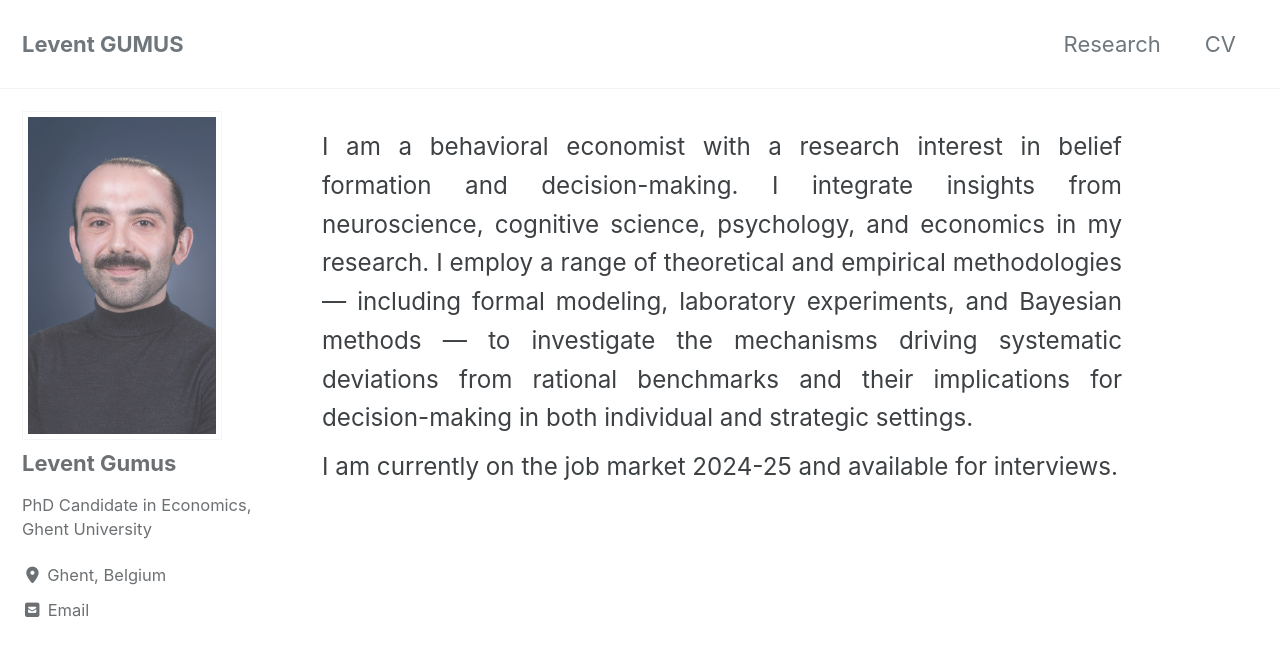
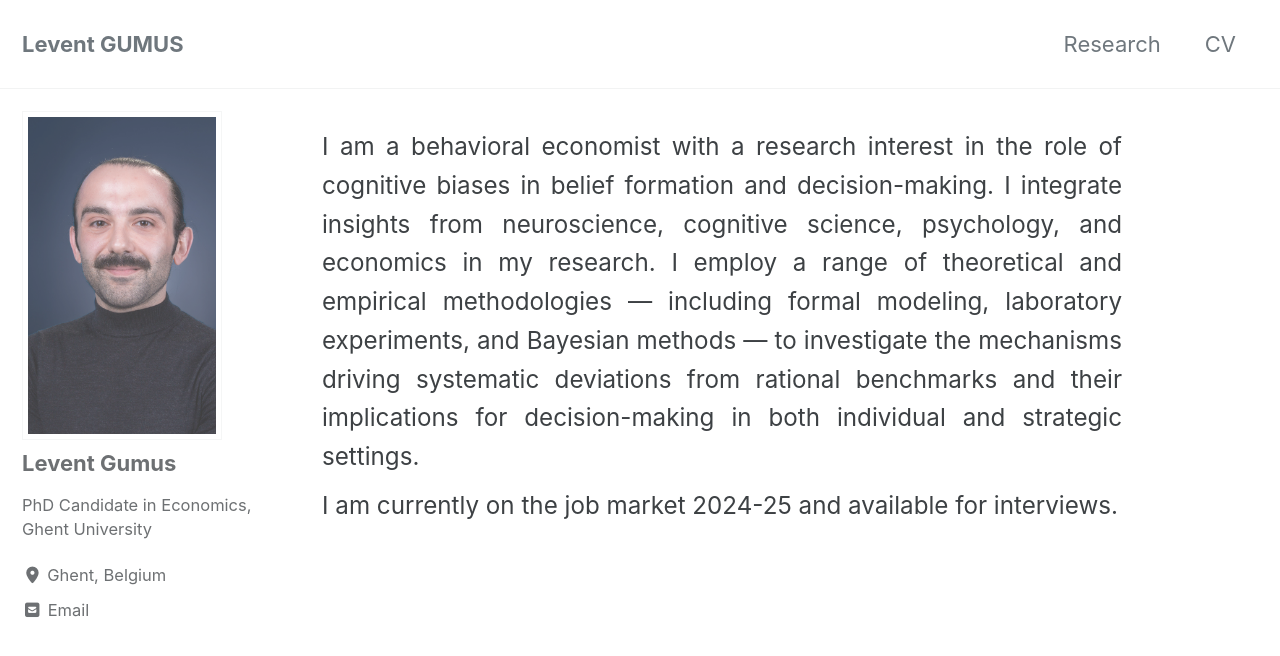
Before and after one commit to Levengumus/leventgumus.github.io, a Jekyll site: the page built from index.html, in a window 1280 px wide and 900 px high. Shown: the top 656 px of the window. Built offline with Jekyll 4.4.1, drawn with Linux system fonts in a browser that asks for light colours; cached includes are drawn as plain includes; the list of posts is cut into pages by our own code.

Commit message:
Update home.html

```diff
--- a/_layouts/home.html
+++ b/_layouts/home.html
@@ -16,7 +16,7 @@ layout: archive
 
 <div class="about-me">
   <p>
-    I am a behavioral economist with a research interest in belief formation and decision-making. I integrate insights from neuroscience, cognitive science, psychology, and economics in my research. I employ a range of theoretical and empirical methodologies &mdash; including formal modeling, laboratory experiments, and Bayesian methods &mdash; to investigate the mechanisms driving systematic deviations from rational benchmarks and their implications for decision-making in both individual and strategic settings.
+    I am a behavioral economist with a research interest in the role of cognitive biases in belief formation and decision-making. I integrate insights from neuroscience, cognitive science, psychology, and economics in my research. I employ a range of theoretical and empirical methodologies &mdash; including formal modeling, laboratory experiments, and Bayesian methods &mdash; to investigate the mechanisms driving systematic deviations from rational benchmarks and their implications for decision-making in both individual and strategic settings.
   </p>
   <p>
     I am currently on the job market 2024-25 and available for interviews.
```
